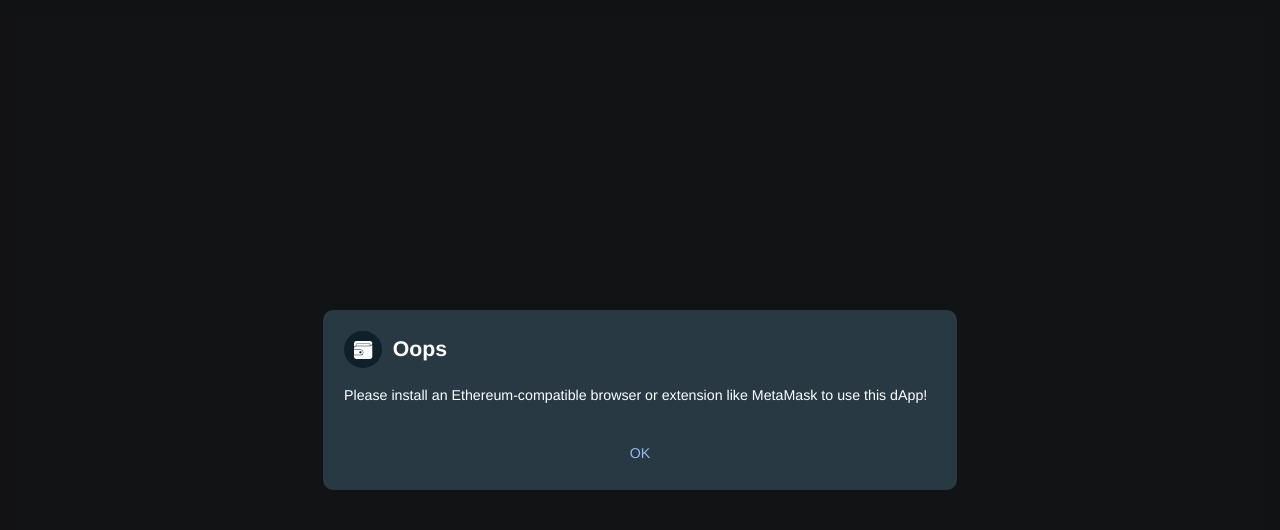
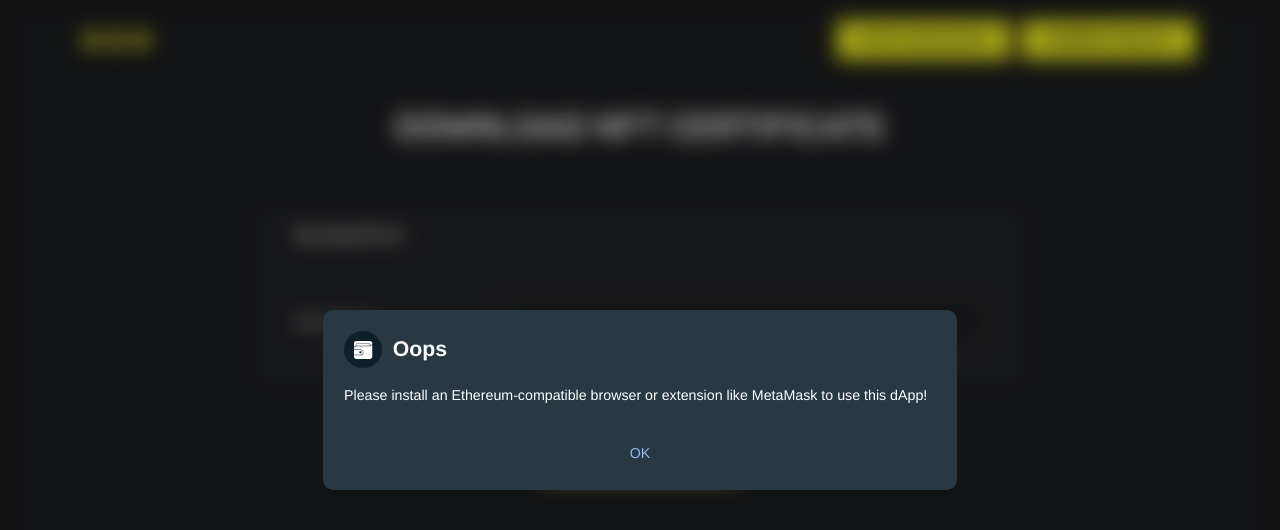
Before and after one commit to blockchainer2022/NFCTOKEN, a React (Create React App) app: page /view-certificate in a window 1280 px wide. Shown: the top 530 px of the page. Built offline with nearby package versions, Linux system fonts and the light colour scheme.

Commit message:
added view-certificate page

```diff
--- a/src/App.js
+++ b/src/App.js
@@ -8,6 +8,8 @@
 import "react-toastify/dist/ReactToastify.css";
 import InformationModal from "./components/informationModal";
 import ConfirmationLoadingPopup from "./components/confirmationLoadingPopup";
+import DownloadCerti from "./pages/home/components/downloadCerti";
+import Header from "./components/header";
 
 const App = () => {
   const [chainId, setChainId] = useState(null);
@@ -28,6 +30,8 @@
     useState(false);
   const [mintingInProgress, setMintingInProgress] = useState(false);
   const [confirmTransaction, setConfirmTransaction] = useState(false);
+  const [blockChainDetails, setBlockChainDetails] = useState({});
+  const [blockChainDetails2, setBlockChainDetails2] = useState({});
 
   async function loadWeb3() {
     if (window.ethereum) {
@@ -84,7 +88,11 @@
       setPrice(price);
       const displayPrice = window.web3.utils.fromWei(price, "ether");
       setDisplayPrice(displayPrice);
-
+      const blockChainDetails = await contract.methods
+        .getAssetDetails(1)
+        .call();
+      setBlockChainDetails(blockChainDetails);
+      // console.log(blockChainDetails && blockChainDetails);
       //event will be fired by the smart contract when a new NFT is minted
       contract.events
         .NFTMinted()
@@ -161,7 +169,7 @@
             setConfirmTransaction(false);
             setMintingInProgress(true);
           })
-          .on("confirmation", function () {
+          .on("confirmation", async function () {
             const el = document.createElement("div");
             el.innerHTML =
               "View minted NFT on OpenSea : <a href='https://testnets.opensea.io/account '>View Now</a>";
@@ -171,12 +179,10 @@
             //   content: el,
             //   icon: "success",
             // });
+
             setNftMinted(true);
             setConfirmTransaction(false);
             setMintingInProgress(false);
-            setTimeout(() => {
-              window.location.reload(false);
-            }, 5000);
           })
           .on("error", function (error, receipt) {
             if (error.code === 4001) {
@@ -203,8 +209,15 @@
       setEthereumCompatibleBrowser(true);
     }
   }
+
+  const downloadHander = async () => {
+    const blockChainDetails = await contract.methods.getAssetDetails(1).call();
+    setBlockChainDetails2(blockChainDetails);
+  };
+
   return (
     <>
+      <Header account={account} loadWeb3={loadWeb3} />
       <Switch>
         <Route
           exact
@@ -216,6 +229,21 @@
               totalSupply={totalSupply}
               displayPrice={displayPrice}
               loadWeb3={loadWeb3}
+              blockChainDetails={blockChainDetails}
+            />
+          )}
+        />
+        <Route
+          exact
+          path="/view-certificate"
+          render={(props) => (
+            <DownloadCerti
+              account={account}
+              mint={mint}
+              totalSupply={totalSupply}
+              displayPrice={displayPrice}
+              blockChainDetails={blockChainDetails2}
+              handler={downloadHander}
             />
           )}
         />
--- a/src/components/header/header.css
+++ b/src/components/header/header.css
@@ -1,8 +1,8 @@
-.header-wrapper{
+.header-wrapper {
   width: 100%;
 }
 
-.header-inner-wrapper{
+.header-inner-wrapper {
   width: 90%;
   margin: auto;
   display: flex;
@@ -11,34 +11,40 @@
   padding: 20px;
 }
 
-.yellow-dots-wrapper{
+.yellow-dots-wrapper {
   display: flex;
   justify-content: center;
   align-items: center;
 }
 
-.yellow-dots-wrapper .dot{
-    background-color: #E9E61D;
+.yellow-dots-wrapper .dot {
+  background-color: #e9e61d;
   width: 15px;
   height: 17px;
   border-radius: 20px;
 }
 
-.ml10{
+.ml10 {
   margin-left: 10px;
 }
 
-.connect-button-wrapper button{
-    background-color: #E9E61D;
+.connect-button-wrapper button {
+  background-color: #e9e61d;
   outline: none;
   border: none;
-    font-family: 'Rubik', sans-serif;
+  font-family: "Rubik", sans-serif;
   font-weight: 500;
   font-size: 14px;
   line-height: 16.59px;
-    color: #1B1C1E;
+  color: #1b1c1e;
   border-radius: 5px;
   width: 175px;
   height: 40px;
   cursor: pointer;
 }
+.button-group {
+  display: flex;
+}
+.button-group .connect-button-wrapper {
+  margin-left: 10px;
+}
--- a/src/components/header/index.js
+++ b/src/components/header/index.js
@@ -1,6 +1,6 @@
 import React from "react";
 import "./header.css";
-
+import { Link } from "react-router-dom";
 const Header = ({ account, loadWeb3 }) => {
   return (
     <div className="header-wrapper">
@@ -10,12 +10,21 @@
           <div className="dot ml10" />
           <div className="dot ml10" />
         </div>
-        <div className="connect-button-wrapper">
-          <button onClick={() => loadWeb3()}>
-            {account
-              ? account.slice(0, 8) + "..." + account.slice(account.length - 5)
-              : "CONNECT WALLET"}
-          </button>
+        <div className="button-group">
+          <div className="connect-button-wrapper">
+            <Link to="/view-certificate">
+              <button>Verify Authenticity</button>
+            </Link>
+          </div>
+          <div className="connect-button-wrapper">
+            <button onClick={() => loadWeb3()}>
+              {account
+                ? account.slice(0, 8) +
+                  "..." +
+                  account.slice(account.length - 5)
+                : "CONNECT WALLET"}
+            </button>
+          </div>
         </div>
       </div>
     </div>
--- a/src/components/informationModal/index.js
+++ b/src/components/informationModal/index.js
@@ -1,7 +1,7 @@
 import React from "react";
 import "./selectWalletPopup.css";
 
-const InformationPopup = ({ open, onClose, title, text }) => {
+const InformationPopup = React.memo(({ open, onClose, title, text }) => {
   return (
     <>
       <aside
@@ -95,13 +95,13 @@
                 onClick={() => onClose(false)}
               >
                 OK
-              </button>{" "}
+              </button>
             </footer>
           </section>
         </section>
       </aside>
     </>
   );
-};
+});
 
 export default InformationPopup;
--- /dev/null
+++ b/src/pages/home/components/downloadCerti/downloadNftCertificate.css
@@ -0,0 +1,60 @@
+.form-box-wraper1 {
+  background-color: #202123;
+  margin-top: 20px;
+  border-radius: 10px;
+}
+
+.information-wrapper {
+  width: 90%;
+  margin: auto;
+  margin-top: 20px;
+  padding-bottom: 30px;
+}
+
+.information-row {
+  display: flex;
+  align-items: center;
+}
+
+.information-row p {
+  font-family: "Rubik", sans-serif;
+  font-weight: 400;
+  font-size: 15px;
+  line-height: 20px;
+  letter-spacing: -0.24px;
+  color: #e5e5e5;
+  padding: 10px 0;
+}
+
+.information-row .left {
+  width: 30%;
+}
+
+.information-row .right {
+  width: 70%;
+}
+.information-row input {
+  width: 100%;
+  border: 1px solid #696969;
+  border-radius: 10px;
+  padding: 15px 0;
+  background-color: #1b1c1e;
+  padding-left: 20px;
+  color: #fff;
+  font-family: "Rubik", sans-serif;
+  font-size: 16px;
+  font-weight: 400;
+  letter-spacing: -0.24px;
+  outline: none;
+}
+
+@media (max-width: 768px) {
+  .information-row .left {
+    width: 50%;
+  }
+
+  .information-row .right {
+    width: 50%;
+    overflow-x: scroll;
+  }
+}
--- /dev/null
+++ b/src/pages/home/components/downloadCerti/index.js
@@ -0,0 +1,106 @@
+// import React, { useState } from "react";
+// import downcaret from "../../../../assets/downcaret.png";
+import "./downloadNftCertificate.css";
+
+const DownloadCerti = ({ blockChainDetails, handler }) => {
+  const isDetails =
+    Object.keys(blockChainDetails).length === 0 &&
+    blockChainDetails.constructor === Object;
+  console.log(isDetails);
+  return (
+    <>
+      <div className="create-nft-heading">
+        <h1>DOWNLOAD NFT CERTIFICATE</h1>
+      </div>
+      {/* Owner Information Start */}
+      <div className="form-wrapper">
+        <div className="form-box-wraper">
+          <div className="form-box-heading">
+            <h3>Download Form</h3>
+          </div>
+          <div className="information-wrapper">
+            <div className="information-row">
+              <p className="left">Enter Token</p>
+              <p className="right">
+                <input type="text" />
+              </p>
+            </div>
+          </div>
+        </div>
+
+        {!isDetails ? (
+          <>
+            <div className="form-box-wraper">
+              <div className="form-box-heading">
+                <h3>Owner Information</h3>
+              </div>
+              <div className="information-wrapper">
+                <div className="information-row">
+                  <p className="left">First Name</p>
+                  <p className="right">{blockChainDetails[1]}</p>
+                </div>
+                <div className="information-row">
+                  <p className="left">Last Name</p>
+                  <p className="right">{blockChainDetails[2]}</p>
+                </div>
+                <div className="information-row">
+                  <p className="left">ID OR PASSPORT</p>
+                  <p className="right">{blockChainDetails[3]}</p>
+                </div>
+                <div className="information-row">
+                  <p className="left">IDENTIFICATION NUMBER</p>
+                  <p className="right">{blockChainDetails[4]}</p>
+                </div>
+              </div>
+            </div>
+            <div className="form-box-wraper1">
+              <div className="form-box-heading">
+                <h3>NFT INFORMATION</h3>
+              </div>
+              <div className="information-wrapper">
+                <div className="information-row">
+                  <p className="left">NFT NAME</p>
+                  <p className="right">{blockChainDetails[5]}</p>
+                </div>
+                <div className="information-row">
+                  <p className="left">TOTAL EDITION NUMBER</p>
+                  <p className="right">{blockChainDetails[7]}</p>
+                </div>
+                <div className="information-row">
+                  <p className="left">NFT EDITION NUMBER</p>
+                  <p className="right">{blockChainDetails[6]}</p>
+                </div>
+              </div>
+            </div>
+            {/* BLOCKCHAIN INFORMATION Start */}
+            <div className="form-box-wraper1">
+              <div className="form-box-heading">
+                <h3>BLOCKCHAIN INFORMATION</h3>
+              </div>
+              <div className="information-wrapper">
+                <div className="information-row">
+                  <p className="left">ADDRESS OWNER</p>
+                  <p className="right">{blockChainDetails[0]}</p>
+                </div>
+                <div className="information-row">
+                  <p className="left">TOKEN ID</p>
+                  <p className="right">
+                    66941509727395398082473272810930026
+                    0072922066110344370580022080279393 53792849
+                  </p>
+                </div>
+              </div>
+            </div>
+            {/* BLOCKCHAIN INFORMATION End */}
+          </>
+        ) : null}
+      </div>
+      {/* Owner Information End */}
+      <div className="download-certificate-btn">
+        <button onClick={handler}>DOWNLOAD CERTIFICATE</button>
+      </div>
+    </>
+  );
+};
+
+export default DownloadCerti;
```
Also changed, not shown: src/pages/home/components/downloadNftCertificate/index.js (+10 -10 lines), src/pages/home/index.js (+21 -17 lines). Lines whose indentation alone changed are shown as unchanged.
